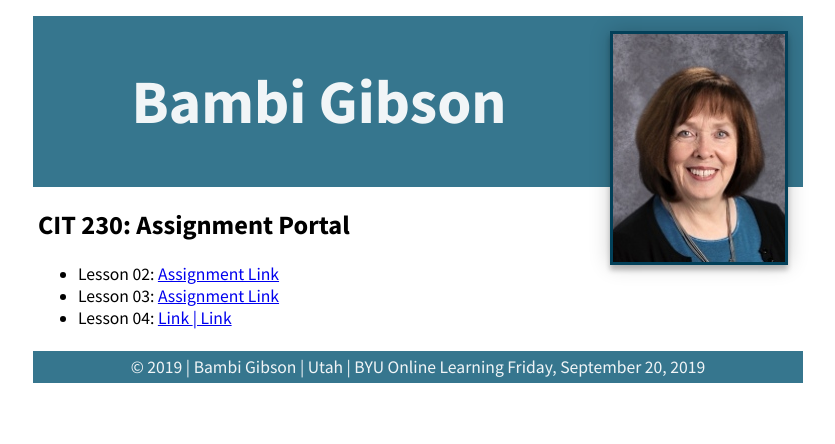
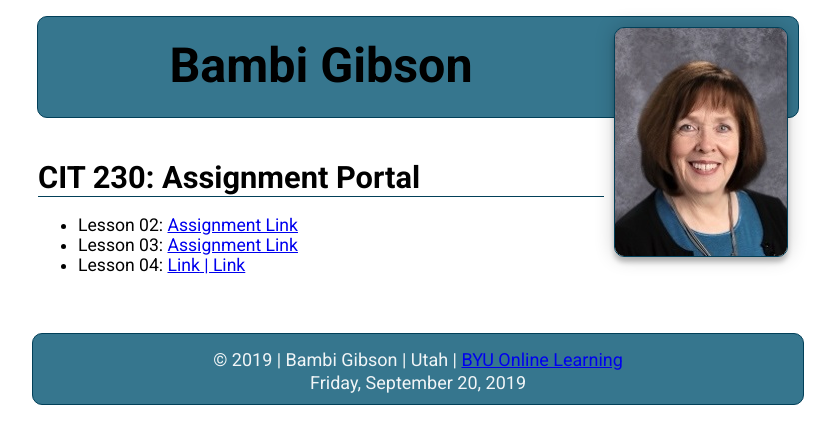
Before and after one commit to bgibson9/bgibson9.github.io, a plain HTML site: page index.html in a window 1280 px wide. Shown: the whole page, without its empty margins (222-1057 px from the left). Drawn offline with Linux system fonts and the light colour scheme.

Commit message:
Update changes

```diff
--- a/css/main.css
+++ b/css/main.css
@@ -1,32 +1,69 @@
-@import url('https://fonts.googleapis.com/css?family=Source+Sans+Pro:200,200i,300,300i,400,400i,600,600i,700,700i,900,900i&display=swap');
+@import url('https://fonts.googleapis.com/css?family=Open+Sans:300,300i,400,400i,600,600i,700,700i,800,800i|Roboto:100,100i,300,300i,400,400i,500,500i,700,700i,900,900i&display=swap');
 
 body {
     font-size: 1.1em;
-    font-family: "Source Sans Pro", sans-serif;
-
+    font-family: 'Roboto', sans-serif;
+    padding: 0;
 }
 
 header, nav, main, footer {
     margin: 1rem auto;
     max-width: 760px;
-
 }
 
 header, footer {
     background-color: #36768e;
-    color: #f1f5f7;
     text-align: center;
-    padding: 5px;
-    border: 3px 0px 3px 0px solid #024059;
+    border: 1px solid #024059;
+    border-radius: 10px;
 }
 
-h1 {
-    font-size: 3.5em;
+header {
+    height: 100px;
+}
+
+main {
+    padding:25px;
+
 }
 
 img {
     float: right;
     margin: 10px;
-    border: 3px solid #024059;
+    border: 1px solid #024059;
+    border-radius: 10px;
     box-shadow: 0 0 20px 0 rgba(0, 0, 0, 0.2), 0 5px 5px 0 rgba(0, 0, 0, 0.24);
 }
+
+h1 h2 h3 h4 h5 h6 {
+    font-family: 'Open Sans', sans-serif;
+    color: #024059;
+    margin: 0;
+}
+
+h1 {
+    font-size: 2.75em;
+    padding: 0;
+    margin-top: 20px;
+}
+
+h2 {
+    font-size: 1.75em;
+    margin: 0;
+}
+
+hr {
+    background-color: #024059;
+    height: 1px;
+    border: 0;
+    padding: 0px;
+    margin: 0px;
+}
+
+footer {
+    padding: 5px;
+    height: 60px;
+    font-size: 18px;
+    line-height: 5px;
+    color: #f1f5f7;
+}
--- a/index.html
+++ b/index.html
@@ -3,35 +3,33 @@
 <head>
     <meta charset="UTF-8">
     <meta name="viewport" content="width=device-width, initial-scale=1.0">
-    <title>Bambi Gibson</title>
-    <meta name="description" content="Bambi Gibson CIT 230">
+    <title>Bambi Gibson CIT 230 Assignments</title>
+    <meta name="description" content="Bambi Gibson BYUI CIT 230 Assignment Portal ">
     <link href="css/main.css" rel="stylesheet">
 </head>
 <body>
     <header>
 
-        <img src="images/gibsonbambi.png" alt="picture of Bambi Gibson">
+        <img src="images/gibsonbambi.jpg" alt="picture of Bambi Gibson">
         <h1>Bambi Gibson</h1>
     </header>
-    <nav>
-        <h2>CIT 230: Assignment Portal</h2>
-        <ul>
-            <li>Lesson 02: <a href="#"> Assignment Link</a></li>
-            <li>Lesson 03: <a href="#"> Assignment Link</a></li>
-            <li>Lesson 04: <a href="#"> Link  <a href="#">  |   Link</a></li>
-        </ul>
-    </nav>
+    <!-- <nav>
+    </nav> -->
 
     <main>
-      <section>
-          <h2></h2>
-          <p>
-            </p>
-      </section>
+        <section>
+            <h2>CIT 230: Assignment Portal</h2>
+            <hr>
+            <ul>
+                <li>Lesson 02: <a href="#">Assignment Link</a></li>
+                <li>Lesson 03: <a href="#">Assignment Link</a></li>
+                <li>Lesson 04: <a href="#">Link<a href="#"> | Link</a></li>
+            </ul>
+        </section>
     </main>
     <footer>
-        &copy; 2019 | Bambi Gibson | Utah | BYU Online Learning
-        <span id="currentdate"></span>
+        <p>&copy; 2019 | Bambi Gibson | Utah | <a href="https://www.byui.edu/online">BYU Online Learning</a></p>
+        <p><span id="currentdate"></span></p>
     </footer>
     <script src="js/currentdate.js"></script>
 </body>
```
Also changed, not shown: images/gibsonbambi.jpg (added), images/gibsonbambi.png (deleted).
